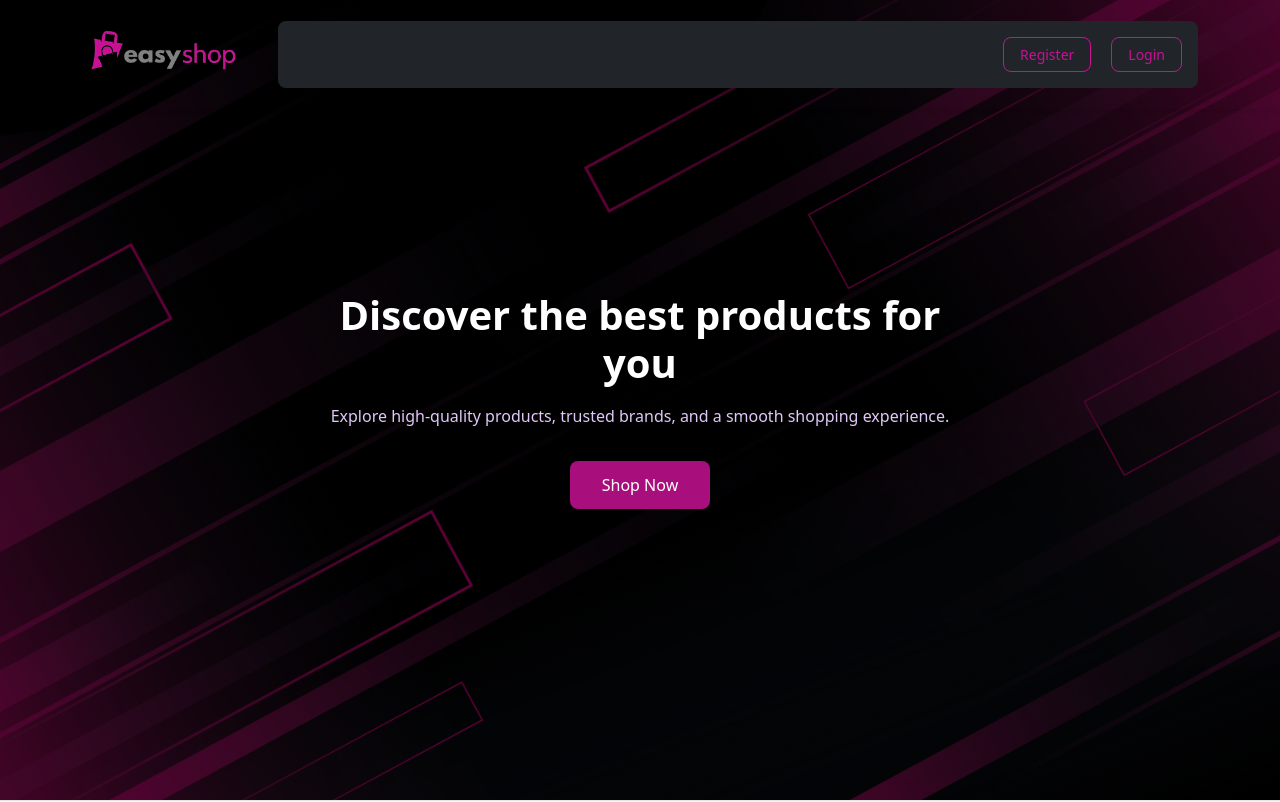
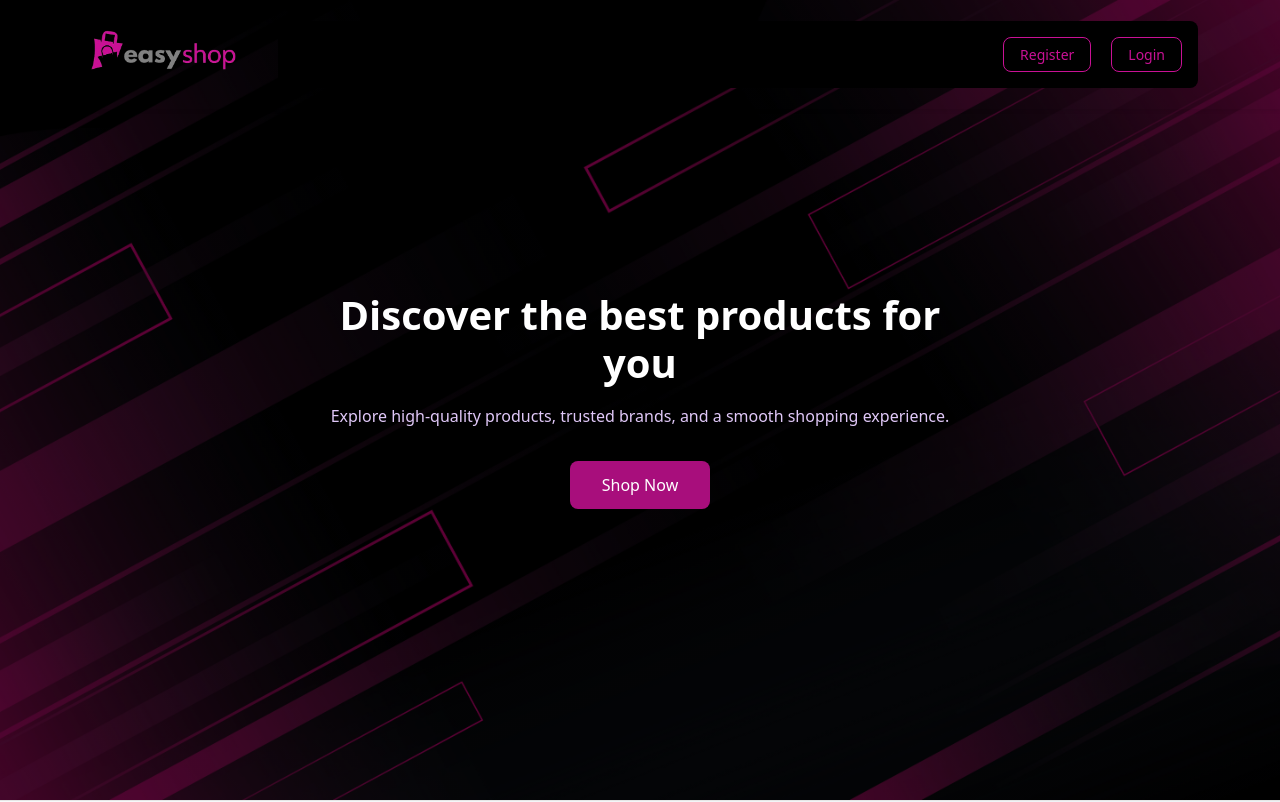
Before and after one commit to salma-mostafaa/Easy-Shop-E-commerce, a React app: page / in a window 1280 px wide. Shown: the top 802 px of the page. Built offline with nearby package versions, Linux system fonts and the light colour scheme; the HTML template or start-up script is replaced by a standard one.

Commit message:
Update Navbar.jsx

```diff
--- a/src/components/Navbar/Navbar.jsx
+++ b/src/components/Navbar/Navbar.jsx
@@ -31,7 +31,7 @@ export default function Navbar() {
           <span className="navbar-toggler-icon"></span>
         </button>
 
-        <div className={`collapse navbar-collapse py-3 px-3 rounded-3 ${isHomePage ? 'bg-dark '  : 'bg-white'}`}  id="mainNav" >
+        <div className={`collapse navbar-collapse py-3 px-3 rounded-3`} style={{ backgroundColor: isHomePage ? "black" : "white" }}id="mainNav" >
 
           {isLogin &&  (
             <ul className="navbar-nav me-auto gap-1" >
```
